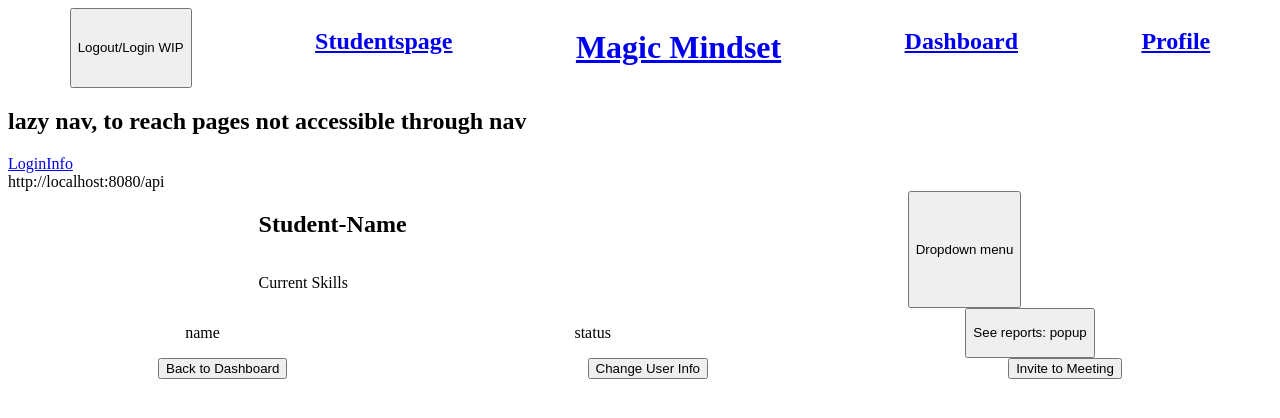
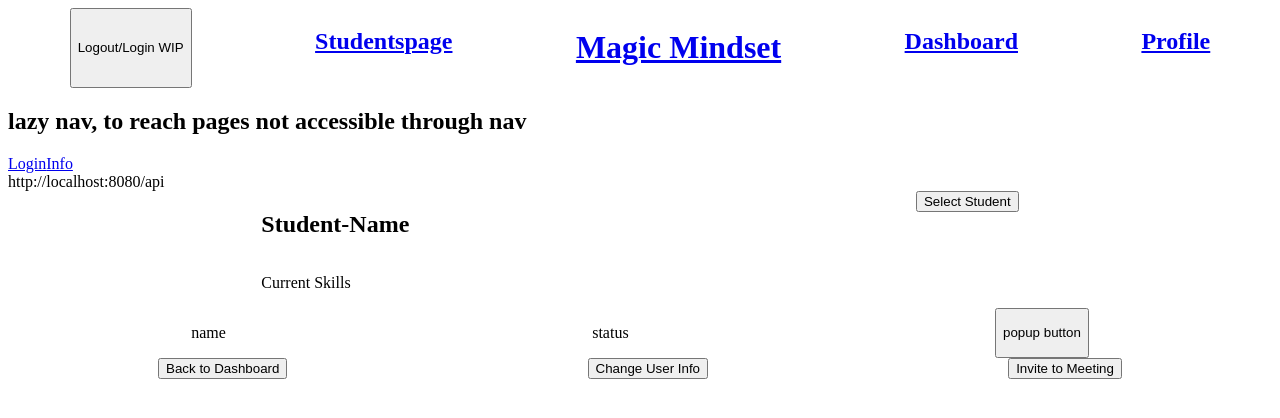
Before and after one commit to CryptForge/magic-mindset, a React (Vite) app in the folder website/: page /studentspage in a window 1280 px wide. Shown: the top 418 px of the page. Built offline with nearby package versions, Linux system fonts and the light colour scheme.

Commit message:
Student Page Components (#29)
* StudentPage now with popups for selecting a student and a popup for reports per skill.

```diff
--- a/website/package.json
+++ b/website/package.json
@@ -11,7 +11,8 @@
   "dependencies": {
     "react": "^18.2.0",
     "react-dom": "^18.2.0",
-    "react-router-dom": "^6.8.2"
+    "react-router-dom": "^6.8.2",
+    "reactjs-popup": "^2.0.5"
   },
   "devDependencies": {
     "@types/react": "^18.0.27",
--- /dev/null
+++ b/website/src/component/Skill/Skill.css
@@ -0,0 +1,10 @@
+.flex {
+  display: flex;
+}
+.skillflex {
+  justify-content: space-around;
+}
+.popup {
+  background-color: blue;
+  padding: 50px;
+}
--- /dev/null
+++ b/website/src/component/Skill/Skill.jsx
@@ -0,0 +1,17 @@
+import React from "react";
+import Popup from "reactjs-popup";
+import "./Skill.css";
+
+const Skill = (props) => {
+  return (
+    <div className="flex skillflex">
+      <p>name</p>
+      <p>status</p>
+      <Popup trigger={<button>popup button</button>} modal>
+        <div className="popup">test popup</div>
+      </Popup>
+    </div>
+  );
+};
+
+export default Skill;
--- /dev/null
+++ b/website/src/component/StudentsPage/StudentDropdown.css
@@ -0,0 +1,8 @@
+.studentlist {
+  background-color: chocolate;
+  padding: 10px;
+}
+.student {
+  background-color: darkslateblue;
+  margin: 5px;
+}
--- /dev/null
+++ b/website/src/component/StudentsPage/StudentDropdown.jsx
@@ -0,0 +1,17 @@
+import React from "react";
+import Popup from "reactjs-popup";
+import "./StudentDropdown.css";
+
+const StudentDropdown = () => {
+  return (
+    <div>
+      <Popup trigger={<button>Select Student</button>}>
+        <div className="studentlist">
+          <div className="student">A student</div>
+          <div className="student">Another student</div>
+        </div>
+      </Popup>
+    </div>
+  );
+};
+export default StudentDropdown;
--- a/website/src/page/StudentsPage/StudentsPage.jsx
+++ b/website/src/page/StudentsPage/StudentsPage.jsx
@@ -1,22 +1,20 @@
 import React from "react";
+import Skill from "../../component/Skill/Skill";
+import StudentDropdown from "../../component/StudentsPage/StudentDropdown";
+
 import "./StudentsPage.css";
 
 const StudentsPage = (props) => {
   return (
-    <div classname="flex column">
+    <div className="flex column">
       <div className="flex spacearound">
         <div className="flex column">
           <h2>Student-Name</h2>
           <p>Current Skills</p>
         </div>
-        <button>Dropdown menu</button>
+        <StudentDropdown />
       </div>
-      <div className="flex spacearound">
-        {/* component here! */}
-        <p>name</p>
-        <p>status</p>
-        <button>See reports: popup</button>
-      </div>
+      <Skill />
       <div className="flex spacearound">
         <button>Back to Dashboard</button>
         <button>Change User Info</button>
```
Also changed, not shown: 1 other file (tests, documents, lock files or other folders).
